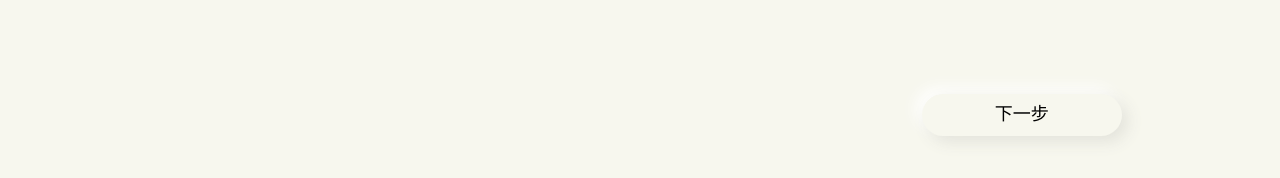
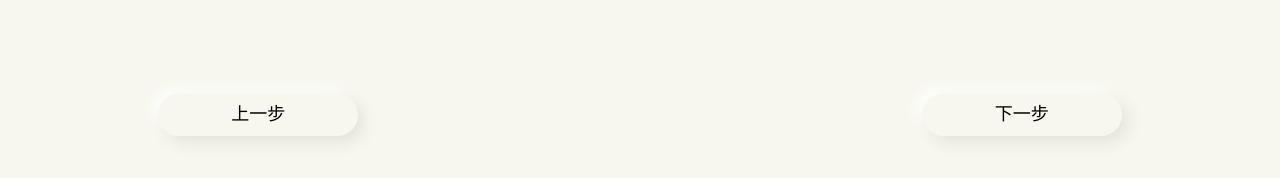
Before and after one commit to weichieh-iiiwork/LunarPhase-react-sc, a React (Create React App) app: page /cart/item/step1 in a window 1280 px wide. Shown: the part 1238-1416 px from the top of the page. Built offline with nearby package versions, Linux system fonts and the light colour scheme.

Commit message:
0627 新增按鈕上下一步功能

```diff
--- a/src/pages/Cart/CartItemStep1.js
+++ b/src/pages/Cart/CartItemStep1.js
@@ -8,8 +8,12 @@ import BgMountain from './components/BgMountain'
 import ScBtn from './components/ScBtn'
 import ScLabel from './components/ScLabel'
 
-//網址 /cart/item-cart/step1
+//網址 /cart/item/step1
 function CartItemStep1() {
+
+  // const [prevUrl, setPrevUrl] = useState("#")
+  // const [nextUrl, setNextUrl] = useState("#")
+
   return (
     <>
       <LunarPhaseHeader />
@@ -23,7 +27,10 @@ function CartItemStep1() {
         <div className="col-10 mx-auto px-0 shadow-sm ">
           <ScContent1 />
         </div>
-        <ScBtn />
+        <ScBtn
+          prevUrl={"/cart/item/step1"}
+          nextUrl={"/cart/item/step2"}
+        />
       </div>
     </>
   )
--- a/src/pages/Cart/components/ScBtn.js
+++ b/src/pages/Cart/components/ScBtn.js
@@ -1,18 +1,25 @@
-import React, { useState, useEffect} from 'react'
+import React, { useState, useEffect } from 'react'
+import { Link } from 'react-router-dom'
 
-function ScBtn() {
-
-  return(
+function ScBtn(props) {
+  const {prevUrl, nextUrl } = props
+  return (
     <>
       {/* 按鈕列 */}
       <div className="col-10 mx-auto">
-          <div className="d-flex btnRow justify-content-between mb-2">
-            <div className="bg-green p-4 fitContent"></div>
-            <div className="bg-green p-4 fitContent">
+        <div className="d-flex btnRow justify-content-between mb-2">
+          <div className="bg-green p-4 fitContent">
+            <Link to={prevUrl}>
+              <button className="btn-soft-green">上一步</button>
+            </Link>
+          </div>
+          <div className="bg-green p-4 fitContent">
+            <Link to={nextUrl}>
               <button className="btn-soft-green">下一步</button>
-            </div>
+            </Link>
           </div>
         </div>
+      </div>
     </>
   )
 }
```
